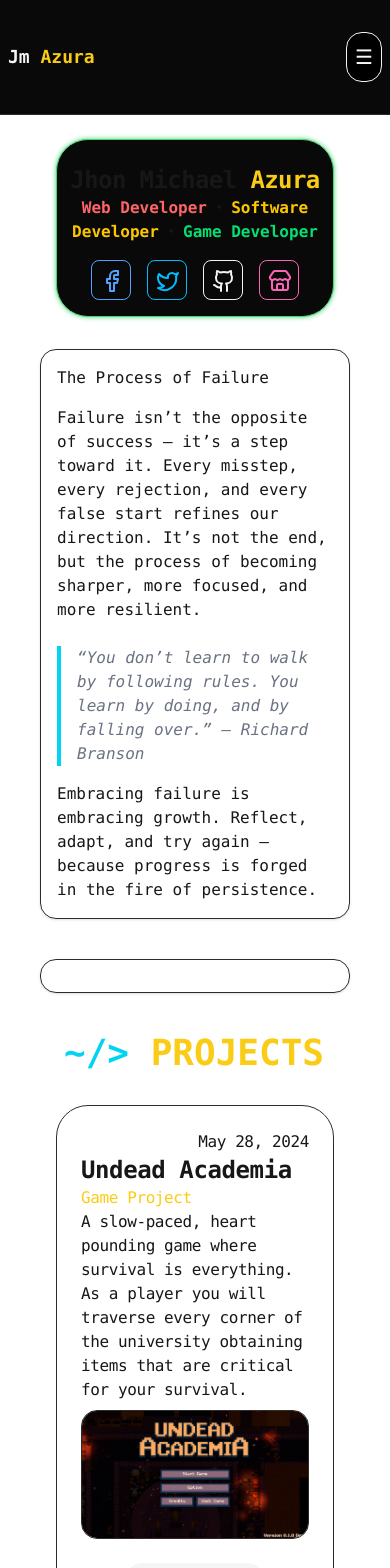
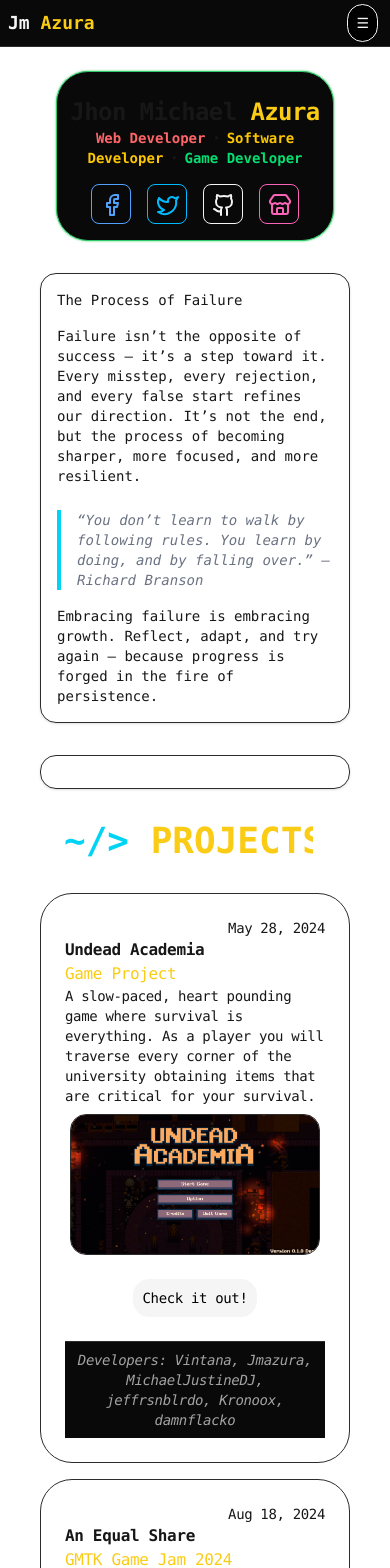
Before and after one commit to Jmazura/E-Portfolio, a Next.js app: page / in a window 390 px wide. Shown: the top 1568 px of the page. Built offline with nearby package versions, Linux system fonts and the light colour scheme.

Commit message:
Fixed Mobile View

```diff
--- a/src/app/components/Card.tsx
+++ b/src/app/components/Card.tsx
@@ -33,7 +33,7 @@ export default function Card({
 
       {/* Title + Subtitle */}
       <span className="justify-between items-center text-left text-2xl">
-        <h1 className="title font-bold">{title}</h1>
+        <h1 className="title font-bold text-base sm:text-xl md:8xl">{title}</h1>
         <h6 className="text-base subtitle text-[var(--color-highlight)]">{subtitle}</h6>
       </span>
 
--- a/src/app/globals.css
+++ b/src/app/globals.css
@@ -1,5 +1,4 @@
 @import "tailwindcss";
-
 
 :root {
   --background: #ffffff;
@@ -77,6 +76,8 @@ body {
   background: var(--background);
   color: var(--foreground);
   font-family: var(--font-mono);
+
+  @apply text-sm sm:text-base md:text-2xl;
 }
 
 .page-container{
@@ -88,7 +89,7 @@ body {
 }
 
 section{
-  @apply m-2 mt-4 p-4 w-full gap-4 items-center justify-between;
+  @apply mt-4 p-4 w-full gap-4 items-center justify-between;
   @apply border border-[var(--color-border)];
   @apply rounded-2xl;
   @apply transition transition-transform duration-500 shadow ease-in-out;
--- a/src/app/page.tsx
+++ b/src/app/page.tsx
@@ -27,7 +27,7 @@ export default function Home() {
         <span className="text-cyan-400 inline">~/&gt; </span>PROJECTS
       </h1>
 
-      <span className="flex flex-wrap justify-center">
+      <span className="flex flex-wrap justify-center mx-0">
         <Card
           title="Undead Academia"
           imgurl="/images/undeadAcademia.png"
--- a/src/app/styles/card.css
+++ b/src/app/styles/card.css
@@ -1,8 +1,8 @@
 @import 'tailwindcss';
 
 .card {;
-	@apply tracking-tight;
-  @apply m-4 min-w-[230px] max-w-[350px] w-full sm:w-[380px] lg:min-w-[1000px];
+  @apply tracking-tight;
+  @apply mx-0 mt-4 min-w-[230px] max-w-[350px] w-full sm:w-[380px] lg:min-w-[1000px];
   @apply p-6 rounded-4xl;
   @apply border border-[var(--color-border)];
 	@apply transition transition-transform duration-1000 ease-in-out;
--- a/src/app/styles/navbar.css
+++ b/src/app/styles/navbar.css
@@ -14,7 +14,7 @@
 }
 
 nav {
-  @apply relative flex items-center justify-between p-2 bg-[var(--color-surface)] border-b border-[var(--color-border)];
+  @apply relative flex items-center justify-between px-2 bg-[var(--color-surface)] border-b border-[var(--color-border)];
 
   .navbar-logo {
     @apply text-lg font-bold text-[var(--color-text-primary)];
@@ -26,9 +26,7 @@ nav {
 
   .navbar-toggle {
     @apply bg-black;
-    @apply px-2 block text-xl text-[var(--color-text-primary)] sm:hidden transition-transform duration-500 ease-in-out;
-    padding-top: 10px;
-    padding-bottom: 10px;
+    @apply m-1 px-2 block text-sm text-[var(--color-text-primary)] sm:hidden transition-transform duration-500 ease-in-out;
   }
 
   .navbar-links {
@@ -59,6 +57,6 @@ nav {
 	nav .navbar-toggle:hover{
 		@apply rounded-sm;
 		box-shadow: 0 1px 10px #fff;
-		transform: scale(1.25);
+		transform: scale(1.025);
 	}
 }
```
